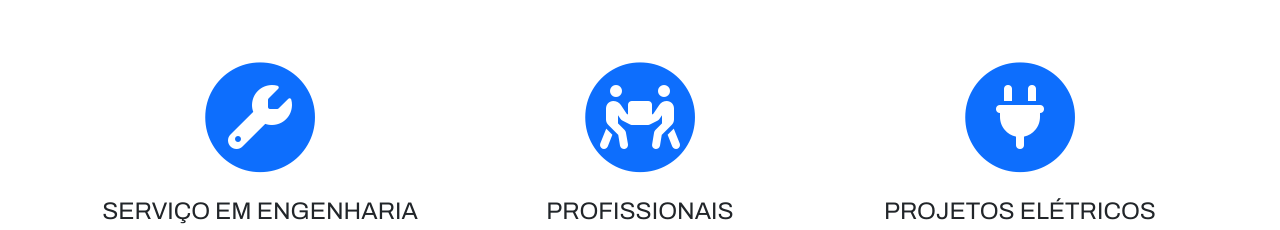
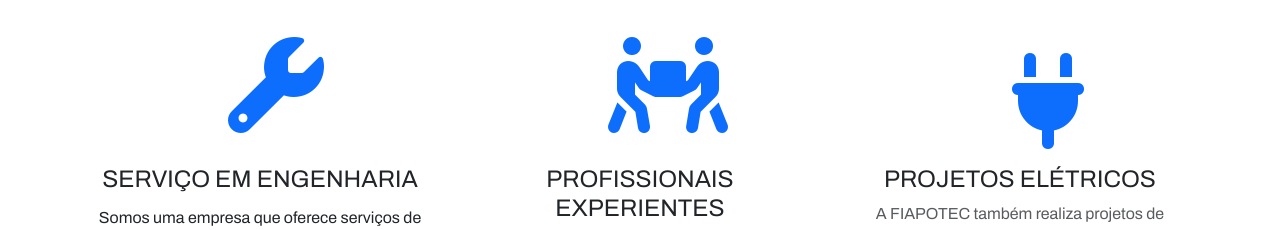
Before and after one commit to robertovalk/bw-eng2, a website: page index.html in a window 1280 px wide. Shown: the part 937-1167 px from the top of the page. Drawn offline with nearby package versions, Linux system fonts and the light colour scheme; a web font is replaced by a local one.

Commit message:
Update index.html
Atualiza o sobre nós e adiciona imagens webp

```diff
--- a/index.html
+++ b/index.html
@@ -203,18 +203,18 @@
       </div>
       <div class="row text-center">
         <div class="col-md-4 py-5">
-          <span class="fa-stack fa-4x"><i class="fa fa-circle fa-stack-2x text-primary"></i><i class="fas fa-wrench fa-stack-1x fa-inverse"></i></span>
-          <h4 class="section-heading mt-3 text-uppercase">Serviço em Engenharia</h4>
+          <span class="fa-stack fa-2x"><i class="fas fa-wrench fa-3x fa-stack-1x fa-inverse text-primary"></i></span>
+          <h4 class="section-heading mt-5 text-uppercase">Serviço em Engenharia</h4>
           <p class="py-1" style="text-align: center;">Somos uma empresa que oferece serviços de construção, reforma e engenharia para diversos segmentos. Com uma equipe de profissionais qualificados, a FIAPOTEC é capaz de realizar obras desde a concepção até a finalização, com qualidade e eficiência.</p>
         </div>
         <div class="col-md-4 py-5">
-          <span class="fa-stack fa-4x"><i class="fa fa-circle fa-stack-2x text-primary"></i><i class="fas fa-people-carry fa-stack-1x fa-inverse"></i></span>
-          <h4 class="section-heading mt-3 text-uppercase">Profissionais Experientes</h4>
+          <span class="fa-stack fa-2x"><i class="fas fa-people-carry fa-3x fa-stack-1x fa-inverse text-primary"></i></span>
+          <h4 class="section-heading mt-5 text-uppercase">Profissionais Experientes</h4>
           <p class="">Nossa equipe é composta por profissionais experientes e capacitados nas areas de engenharia e energia renovavel, comprometidos em fornecer serviços de alta qualidade, buscando inovações e tecnologias mais eficientes para garantir soluções sustentáveis.</p>
         </div>
         <div class="col-md-4 py-5">
-          <span class="fa-stack fa-4x"><i class="fa fa-circle fa-stack-2x text-primary"></i><i class="fas fa-plug fa-stack-1x fa-inverse"></i></span>
-          <h4 class="section-heading mt-3 text-uppercase">Projetos Elétricos</h4>
+          <span class="fa-stack fa-2x"><i class="fas fa-plug fa-3x text-primary"></i></span>
+          <h4 class="section-heading mt-5 text-uppercase">Projetos Elétricos</h4>
           <p class="text-muted">A FIAPOTEC também realiza projetos de arquitetura, elétrica, estrutural e AVCB (combate a incêndio), atendendo às normas e regulamentos técnicos vigentes. <a href="https://wa.me/559294180586?text=Olá%20acessei%20o%20site%20de%20vocês%20e%20gostaria%20de%20saber%20mais%20sobre%20energia%20solar!" target="_blank"><strong>Entre em contato</strong></a><strong> </strong> conosco.</p>
         </div>
       </div>
@@ -229,7 +229,7 @@
       <div class="srvc-main pb-5">
           <div class="">
 
-            <img class="featurette-image img-fluid" width="500" height="500" src="./src/images/construcao.svg">
+            <img class="featurette-image img-fluid" width="500" height="500" src="./src/images/construcao.webp">
 
           </div>
           <div class="col-md-4">
@@ -312,7 +312,7 @@
 
           <div class="">
 
-            <img class="featurette-image img-fluid img-srvc" width="500" height="500" src="./src/images/instalacao.svg">
+            <img class="featurette-image img-fluid img-srvc" width="500" height="500" src="./src/images/instalacao.webp">
 
           </div>
 
@@ -386,7 +386,7 @@
         </div>
         <div>
 
-          <img class="slcs-img" src="./src/images/casa.svg">
+          <img class="slcs-img" src="./src/images/casa.webp">
 
         </div>
       </div>
@@ -450,7 +450,7 @@
         </div>
         <div>
 
-        <img class="slcs-img" src="./src/images/rural.svg">
+        <img class="slcs-img" src="./src/images/rural.webp">
 
         </div>
       </div>
```
